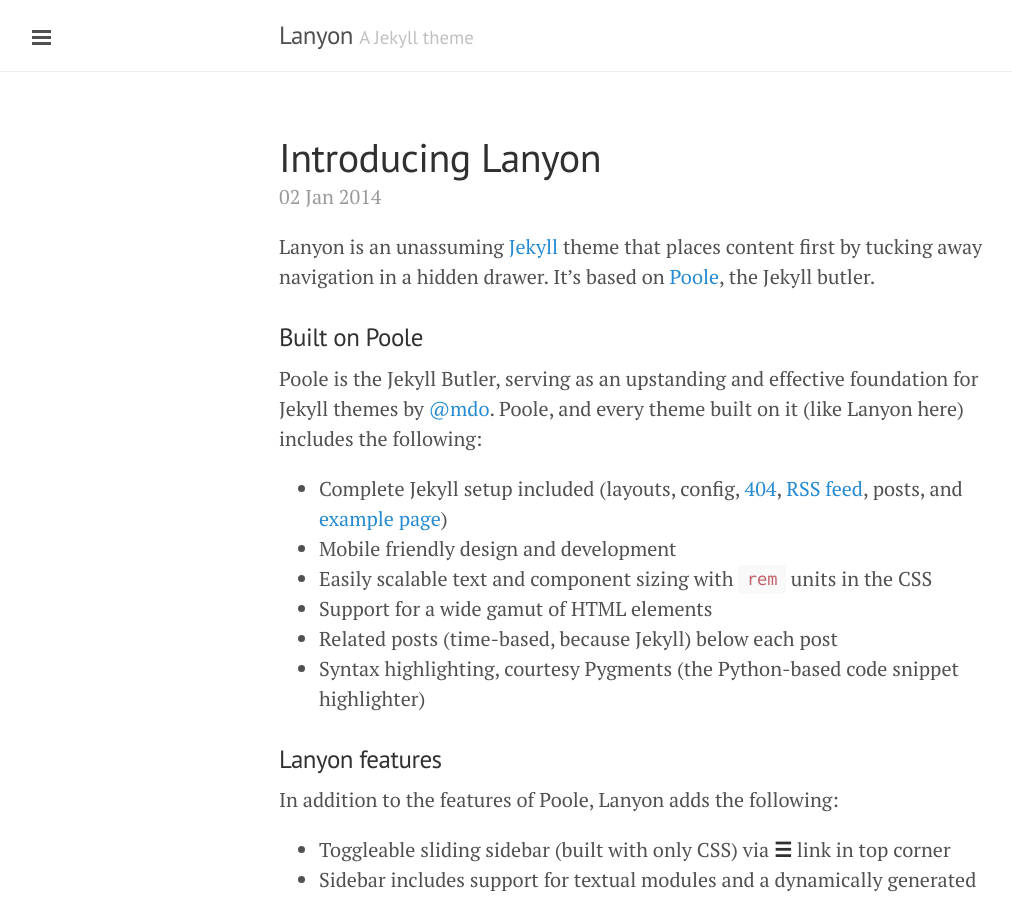
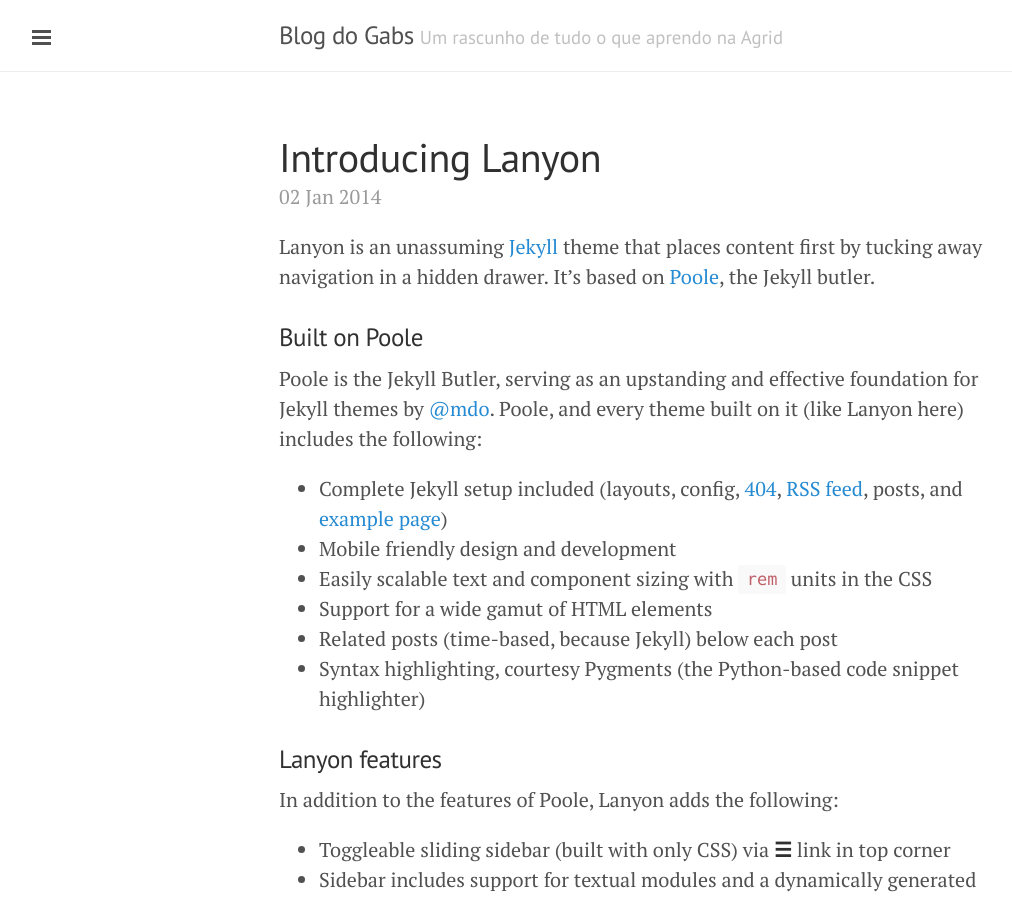
Before and after one commit to givigier/blog, a Jekyll site: the page built from index.html, in a window 1280 px wide and 900 px high. Shown: the whole window, without its empty margins (1-1013 px from the left). Built offline with Jekyll 4.4.1, drawn with Linux system fonts in a browser that asks for light colours; Markdown is read by kramdown in place of the engine named in the settings; the list of posts is cut into pages by our own code.

Commit message:
Change blog config

```diff
--- a/_config.yml
+++ b/_config.yml
@@ -9,18 +9,18 @@
 relative_permalinks: true
 
 # Setup
-title:               Lanyon
-tagline:             'A Jekyll theme'
-description:         'A reserved <a href="http://jekyllrb.com" target="_blank">Jekyll</a> theme that places the utmost gravity on content with a hidden drawer. Made by <a href="https://twitter.com/mdo" target="_blank">@mdo</a>.'
-url:                 http://lanyon.getpoole.com
+title:               Blog do Gabs
+tagline:             'Um rascunho de tudo o que aprendo na Agrid'
+description:         ''
+url:                 http://givigier.com
 baseurl:             /
 paginate:            5
 
 # About/contact
 author:
-  name:              Mark Otto
-  url:               https://twitter.com/mdo
-  email:             markdotto@gmail.com
+  name:              Gabriel Givigier
+  url:               http://givigier.com
+  email:             gabriel@givigier.com
 
 # Custom vars
 version:             1.0.0
```
